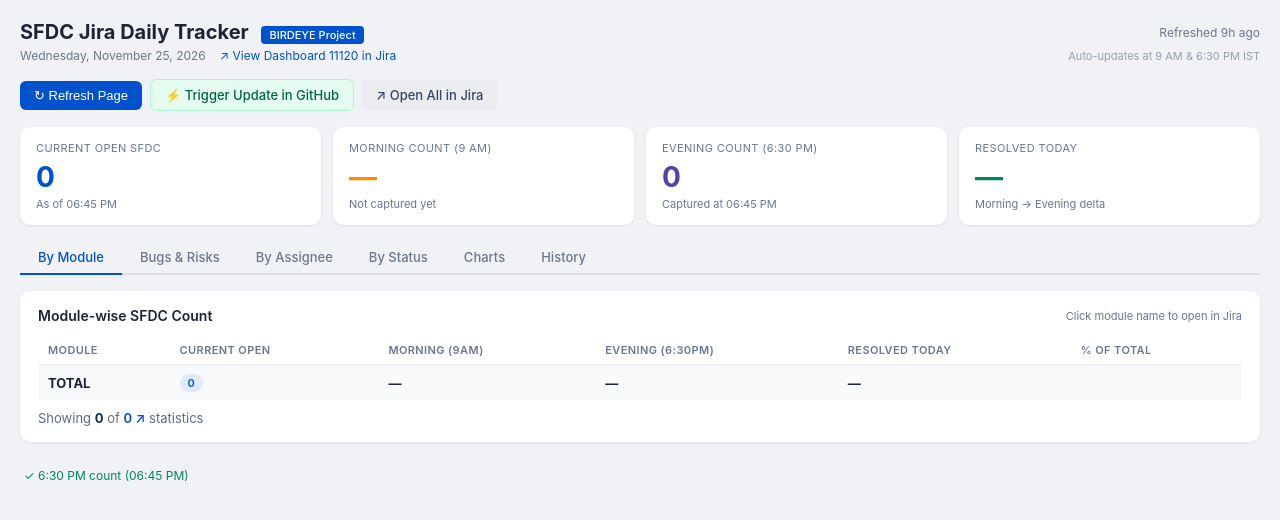
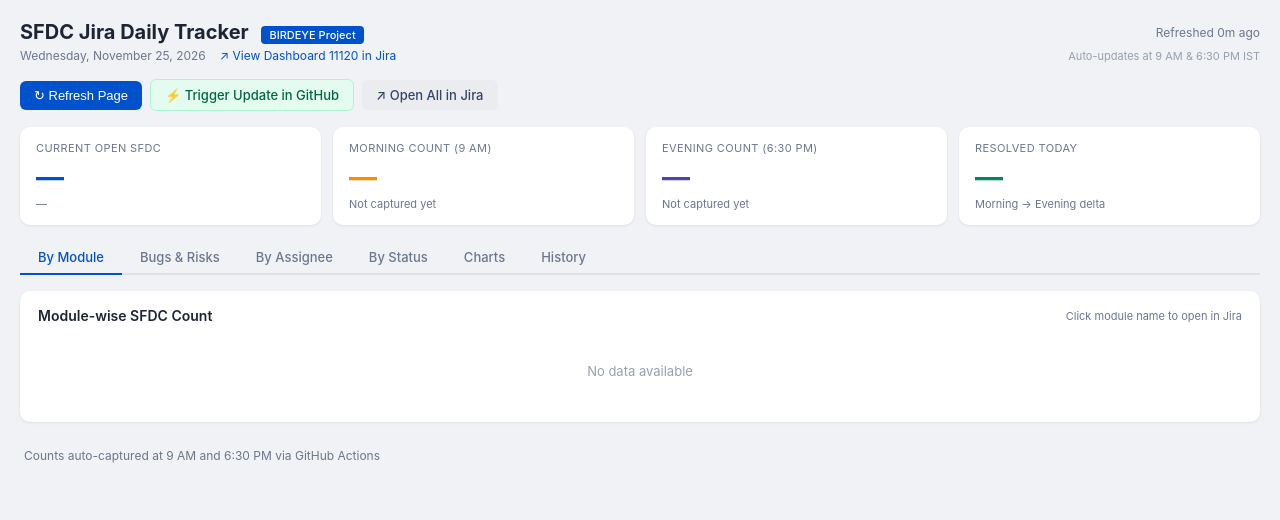
Before and after one commit to mukuljain27/sfdc-tracker, a plain HTML site: page index.html in a window 1280 px wide. Drawn offline with nearby package versions, Linux system fonts and the light colour scheme.

Commit message:
chore: update SFDC counts 2026-11-26 03:38 IST

```diff
--- a/index.html
+++ b/index.html
@@ -239,18 +239,11 @@
 // ── DATA — injected by GitHub Action ─────────────────────────
 // ACTION_DATA_START
 const TRACKER_DATA = {
-  "date": "2026-11-25",
-  "lastUpdated": "2026-11-25T18:45:43.820549+05:30",
+  "date": "2026-11-26",
+  "lastUpdated": "2026-11-26T03:38:57.496826+05:30",
   "morning": null,
-  "evening": {
-    "time": "06:45 PM",
-    "total": 0,
-    "modules": {}
-  },
+  "evening": null,
   "history": [
-    {
-      "date": "2026-10-20"
-    },
     {
       "date": "2026-10-21"
     },
@@ -347,10 +340,13 @@ const TRACKER_DATA = {
         "total": 0,
         "modules": {}
       }
+    },
+    {
+      "date": "2026-11-26"
     }
   ],
   "current": {
-    "time": "04:25 AM",
+    "time": "03:38 AM",
     "total": 0,
     "modules": {}
   }
```
